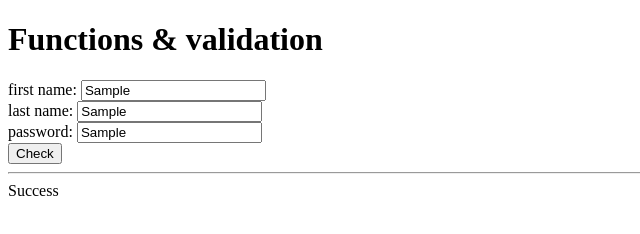
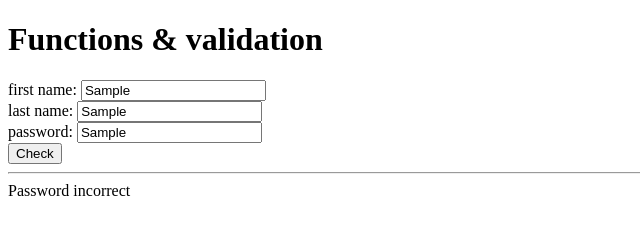
Before and after one commit to MorPfa/IT121-Winter-2023, a plain HTML site: page form.htm in a window 1280 px wide. Both pictures are taken after typing "Sample", "Sample", "Sample" into the empty fields and a click on the button "Check". Shown: the full height of the page, 0-640 px from the left. Drawn offline with nearby package versions, Linux system fonts and the light colour scheme.

Commit message:
Update form.htm

```diff
--- a/form.htm
+++ b/form.htm
@@ -22,9 +22,9 @@
       function validatePassword(str) {
         let value = String(str);
         if (value.length < 8 || value === value.toLowerCase()) {
-          return true; // invalid password
+          return false; // invalid password
         }
-        return false; // valid password
+        return true; // valid password
       }
 
       const validateForm = (myForm) => {
@@ -44,7 +44,7 @@
           $("#message").html("Please enter a last name");
         }
 
-        if (validatePassword(password) === true) {
+        if (validatePassword(password) === false) {
           $("#message").html("Password incorrect");
         }
         if (firstname && lastname && validatePassword(password) === true) {
```
